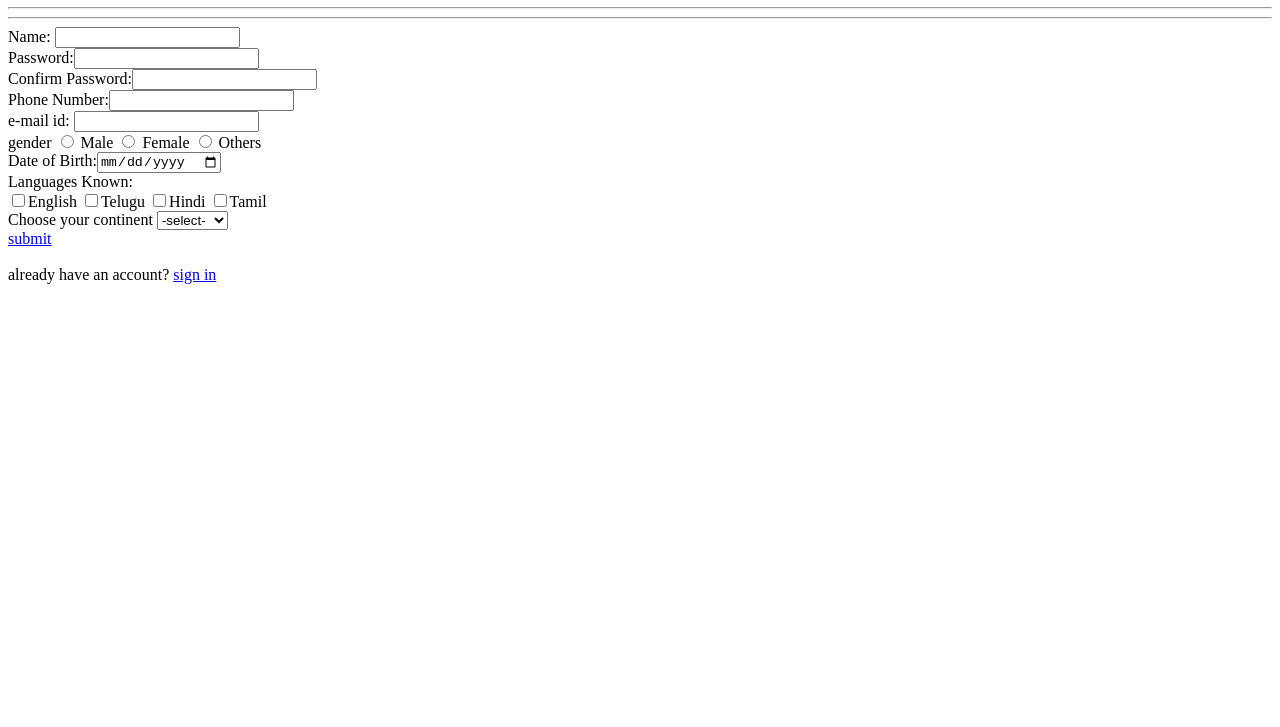
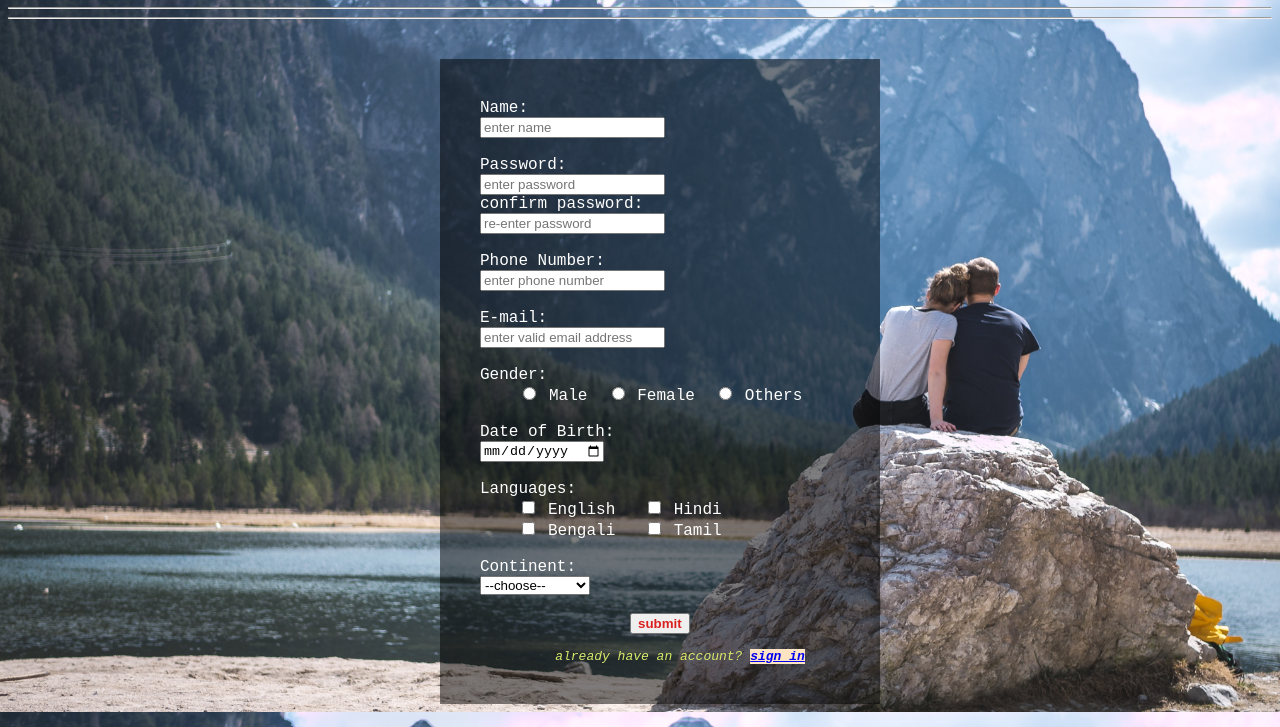
Before and after one commit to itzFelu/phelusphil, a plain HTML site: page sign_up.html in a window 1280 px wide. Shown: the part 73-800 px from the top of the page. Drawn offline with Linux system fonts and the light colour scheme.

Commit message:
Add files via upload

```diff
--- a/sign_up.html
+++ b/sign_up.html
@@ -9,57 +9,117 @@
     <link href="file:///C:/Users/Zingalala/Documents/Code_docs/Web_D/Forms/sign_up.html"> -->
     <style>
         body{
-            background-image: url(couple_on_rock.jpg);
+            background-image: url("couple_on_rock.jpg");
+            background-color: none;
+            background-size: cover;
+            background-position: none;
         }
         #heading {
             background-color: rgb(226, 102, 102);
+        }
+        .main{
+            width: 400px;
+            margin: 40px auto 0px auto;
+            font-family: 'Courier New', Courier, monospace;
+        }
+        .register{
+            background-color: rgba(0,0,0,0.5);
+            width: 100%;
+            padding-left: 40px;
+            padding-top: 40px;
+            padding-bottom: 40px;
+            /* font-size: 18px; */
+            /* padding-left: 100px; */
+            color: #fff;
+        }
+        .already{
+            font-size: small;
+            font-style: italic;
+            text-align: center;
+            color: rgb(216, 235, 108);
+
+        }
+        input#submit{
+            color: rgb(219, 32, 32);
+            font-weight: bold;
+            margin-left: 150px;
+            cursor: pointer;
+        }
+        a#signIn{
+            background-color: bisque;
+            font-weight: bolder;
         }
     </style>
 </head>
 <body>
     <h1 id="heading">Registration Form</h1><hr><hr>
-    <form>
-        <div>
-            Name: <input type="text" name="myName">
-        </div>
-        <div>
-            Password:<input type="password" name="psw">
-        </div>
-        <div>
-            Confirm Password:<input type="text"><br>
-            Phone Number:<input type="numbers"><br>
-            e-mail id: <input type="email"><br>
-        </div>
-        <div>
-            gender <input type="radio" value="Male" name="gender">
-            <label for="Male">Male</label>
-            <input type="radio" value="Female" name="gender">
-            <label for="Female">Female</label>
-            <input type="radio" value="Others" name="gender">
-            <label for="Female">Others</label>
-            <!-- <input type="reset" value="clear"> -->
-        </div>
-        <div>
-            Date of Birth:<input type="date">
-        </div>
-        <div>
-            Languages Known:<br>
-            <input type="checkbox">English  <input type="checkbox">Telugu   <input type="checkbox">Hindi    <input type="checkbox">Tamil
-        </div>
-        <div>
-            Choose your continent
-            <select>
-                <option value="">-select-</option>
-                <option value="">Asia</option>
-                <option value="">America</option>
-                <option value="">Europe</option>
+    <div class="main">
+    <div class="register">
+        <form id="register" method="post">
+            <label>Name:</label>
+            <br>
+            <input type="text" name="name" id="name" placeholder="enter name">
+            <br><br>
+            <label>Password:</label>
+            <br>
+            <input type="password" name="password" id="name" placeholder="enter password">
+            <br>
+            <label>confirm password:</label>
+            <br>
+            <input type="text" placeholder="re-enter password">
+            <br><br>
+            <label > Phone Number:</label><br>
+            <input type="number" name="" id="" placeholder="enter phone number">
+            <br><br>
+            <label for="">E-mail:</label><br>
+            <input type="text" name="" id="" placeholder="enter valid email address">
+            <br><br>
+            <label for="">Gender:</label><br>
+            &nbsp;&nbsp;&nbsp;
+            <input type="radio" name="gender" id="male">
+            <span id="male">Male</span>&nbsp;
+            <input type="radio" name="gender" id="female">
+            <span id="female">Female</span>&nbsp;
+            <!-- &nbsp; -->
+            <input type="radio" name="gender" id="others">
+            <span id="others">Others</span>
+            <br><br>
+            <label for=""> Date of Birth:</label><br>
+            <input type="date" name="" id="">
+            <br><br>
+            <label for="">Languages:</label><br>
+            &nbsp;&nbsp;&nbsp;
+            <input type="checkbox" name="" id="">
+            <span>English</span>&nbsp;&nbsp;
+            <input type="checkbox" name="" id="">
+            <span>Hindi</span><br>&nbsp;&nbsp;&nbsp;
+            <input type="checkbox" name="" id="">
+            <span>Bengali</span>&nbsp;&nbsp;
+            <input type="checkbox" name="" id="">
+            <span>Tamil</span>&nbsp;&nbsp;
+            <br><br>
+            <label for="conti">Continent:</label><br>
+            <select name="conti" id="conti" aria-placeholder>
+                <option selected>--choose--</option>
+                <option value="asia">Asia</option>
+                <option value="europe">Europe</option>
+                <option value="NorthAme">North America</option>
+                <option value="SouthAme">South America</option>
+                <option value="oshiania">Oshiania</option>
+                <option value="antarc">Antarctica</option>
             </select>
-        </div>
-    </form>
-    <a href="dialouge.html">submit</a>
-    <div>
+            <br><br>
+            <input type="button" onclick="location.href='dialouge.html';" id="submit" value="submit">
+
+        </form>
+
+
+    <div class="already">
         <br>
-        already have an account? <a href="index.html">sign in</a>
+        already have an account? <a href="index.html" id="signIn">sign in</a>
     </div>
+</div>
+
+</div>
 </body>
 </html>
```
Also changed, not shown: Account.html (added, +14 -0 lines), first.html (+23 -2 lines), index.html (+1 -1 lines), couple_on_rock.jpg (added).
